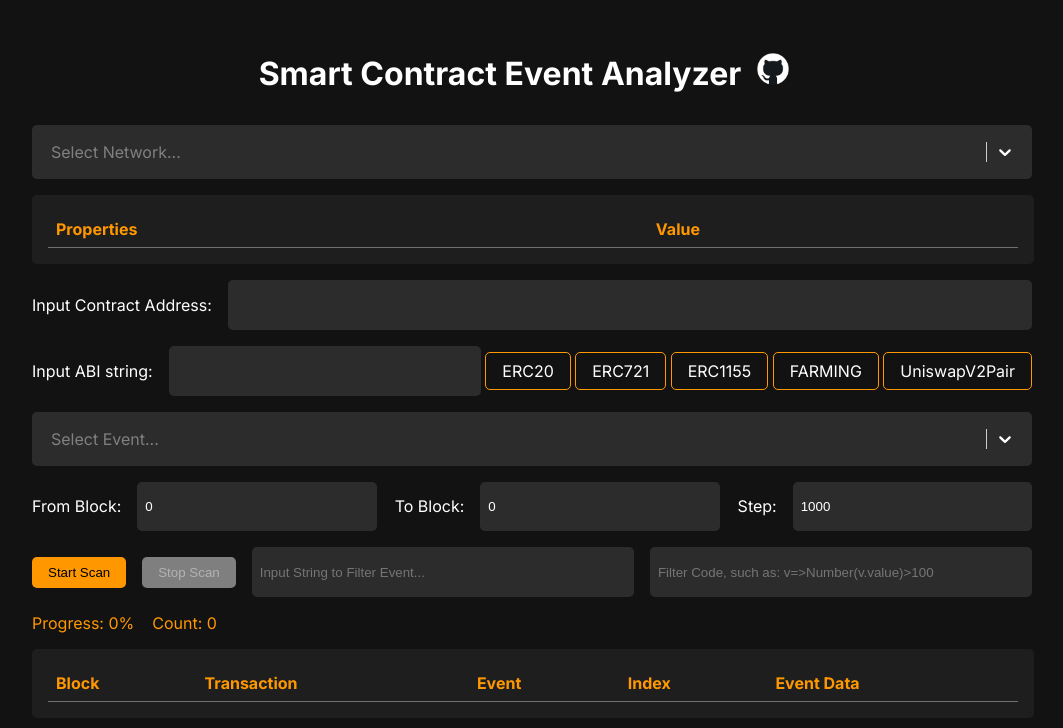
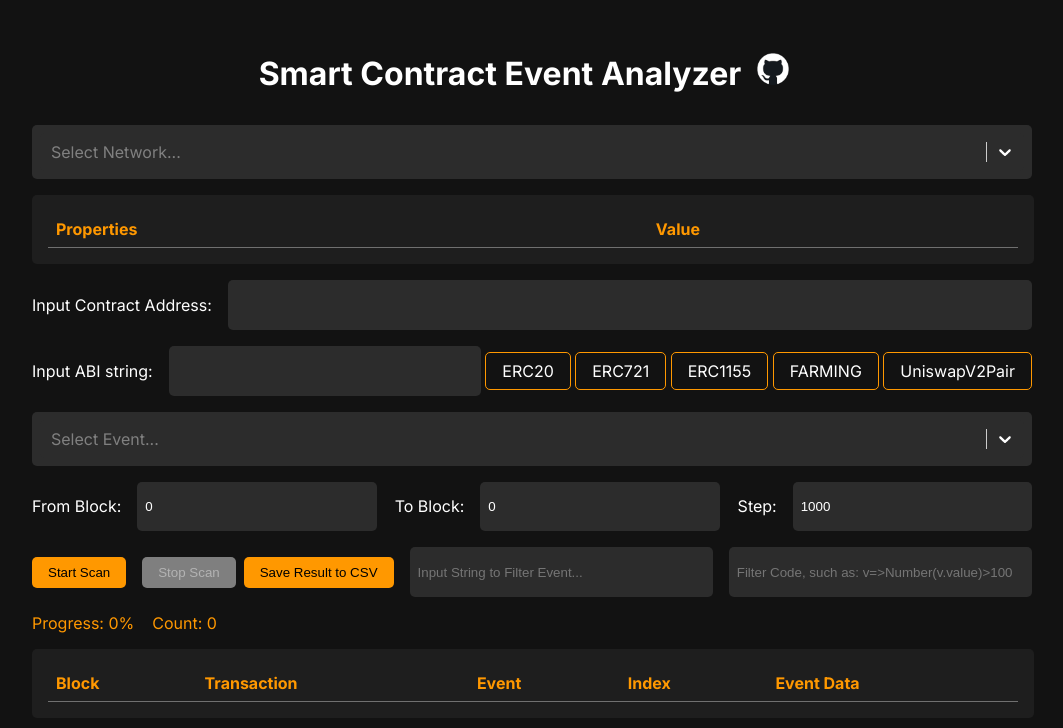
Before and after one commit to aries-wallet/smart-contract-event-analyzer, a Next.js app: page / in a window 1280 px wide. Shown: the top 728 px of the page, without its empty margins (108-1171 px from the left). Built offline with nearby package versions, Linux system fonts and the light colour scheme.

Commit message:
add save result to csv

```diff
--- a/src/app/page.js
+++ b/src/app/page.js
@@ -48,6 +48,43 @@ const customStyles = {
     },
   }),
 };
+
+function objectToCsv(data) {
+  const csvRows = [];
+
+  // get the headers
+  const headers = Object.keys(data[0]);
+  csvRows.push(headers.join(','));
+
+  // loop over the rows
+  for (const row of data) {
+      const values = headers.map(header => {
+          const escaped = (''+row[header]).replace(/"/g, '\\"');
+          return `"${escaped}"`;
+      });
+      csvRows.push(values.join(','));
+  }
+
+  // form escaped CSV string
+  return csvRows.join('\n');
+}
+
+function downloadCSV(url, filename) {
+  const downloadLink = document.createElement("a");
+
+  downloadLink.href = url;
+  downloadLink.download = filename;
+
+  // Add the link to the DOM
+  document.body.appendChild(downloadLink);
+
+  // Simulate click
+  downloadLink.click();
+
+  // Cleanup the DOM
+  document.body.removeChild(downloadLink);
+}
+
 
 export default function Home() {
   const [network, setNetwork] = useState(null);
@@ -263,6 +300,40 @@ export default function Home() {
         <button className="button stop" disabled={!loading} onClick={()=>{
           window.stopScan = true;
         }}>Stop Scan</button>
+        <button className="button stop" disabled={loading} onClick={()=>{
+          let outObj = events.filter(event=>{
+            if (!filter) {
+              return true;
+            }
+            return JSON.stringify(event.event).toLowerCase().includes(filter.toLowerCase()) ||
+              JSON.stringify(event.transactionHash).toLowerCase().includes(filter.toLowerCase()) ||
+              JSON.stringify(event.blockNumber).toLowerCase().includes(filter.toLowerCase());
+          }).filter((event, i)=>{
+            if (!filterCode) {
+              return true;
+            }
+
+            try {
+              const f = eval(filterCode);
+              console.log('f', f);
+              return f(event.event, i);
+            } catch (e) {
+              console.log('error', e.message);
+              return true;
+            }
+          }).map(v=>{
+            v.event = JSON.stringify(v.event);
+            return v;
+          })
+
+          // Convert the object to CSV data
+          const csvData = objectToCsv(outObj);
+          const blob = new Blob([csvData], { type: 'text/csv' });
+          const url = window.URL.createObjectURL(blob);
+
+          // Initiate download
+          downloadCSV(url, "output.csv");
+        }}>Save Result to CSV</button>
         <input placeholder="Input String to Filter Event..." className="input" value={filter} onChange={e=>setFilter(e.target.value)} />
         <input placeholder="Filter Code, such as: v=>Number(v.value)>100" className="input" value={filterCode} onChange={e=>setFilterCode(e.target.value)} />
       </div>
```
